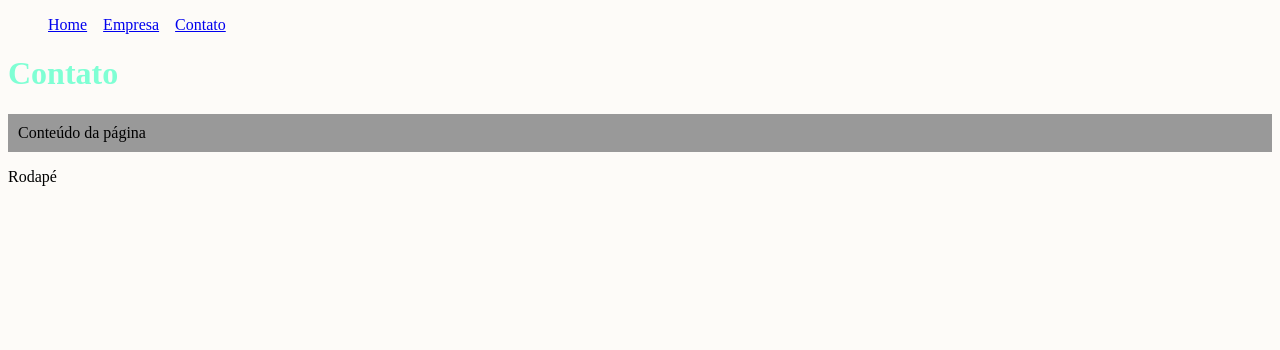
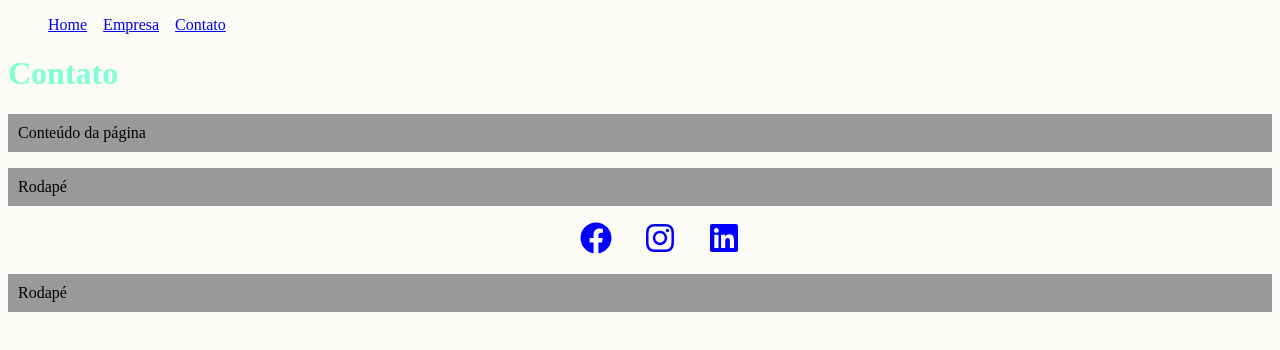
Before and after one commit to igorcamargo1/React-Js, a React (Create React App) app in the folder aula01/meu-projeto/: page /contato in a window 1280 px wide. Shown: the top 350 px of the page. Built offline with nearby package versions, Linux system fonts and the light colour scheme.

Commit message:
importando icones

```diff
--- a/aula01/meu-projeto/src/components/layout/footer/Footer.js
+++ b/aula01/meu-projeto/src/components/layout/footer/Footer.js
@@ -1,3 +1,14 @@
+import {FaFacebook, FaInstagram, FaLinkedin} from 'react-icons/fa'
+import styles from './Footer.module.css'
+
 export default function Footer(){
-    return <footer>Rodapé</footer>
+    return <footer>
+                <p>Rodapé</p>
+                <ul className={styles.social_list}>
+                    <li><FaFacebook/></li>
+                    <li><FaInstagram/></li>
+                    <li><FaLinkedin/></li>
+                </ul>
+                <p>Rodapé</p>
+            </footer>
 }
--- /dev/null
+++ b/aula01/meu-projeto/src/components/layout/footer/Footer.module.css
@@ -0,0 +1,16 @@
+.social_list{
+    display: flex;
+    justify-content: center;
+    align-items: center;
+    list-style: none;
+}
+
+.social_list li{
+    margin:  0 1em;
+}
+
+.social_list svg {
+    font-size: 2rem;
+    cursor: pointer;
+    color: blue;
+}
```
